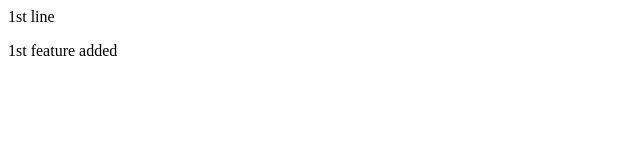
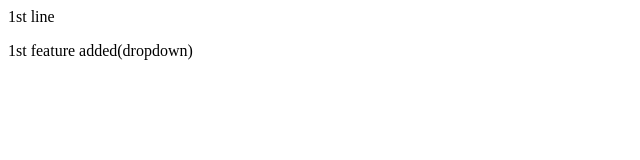
Before and after one commit to i-am-debesh/localRepo, a plain HTML site: page index.html in a window 1280 px wide. Shown: the full height of the page, 0-640 px from the left. Drawn offline with Linux system fonts and the light colour scheme.

Commit message:
added dropdown

```diff
--- a/index.html
+++ b/index.html
@@ -1,2 +1,2 @@
 <p>1st line</p>
-<p>1st feature added</p>
+<p>1st feature added(dropdown)</p>
```
